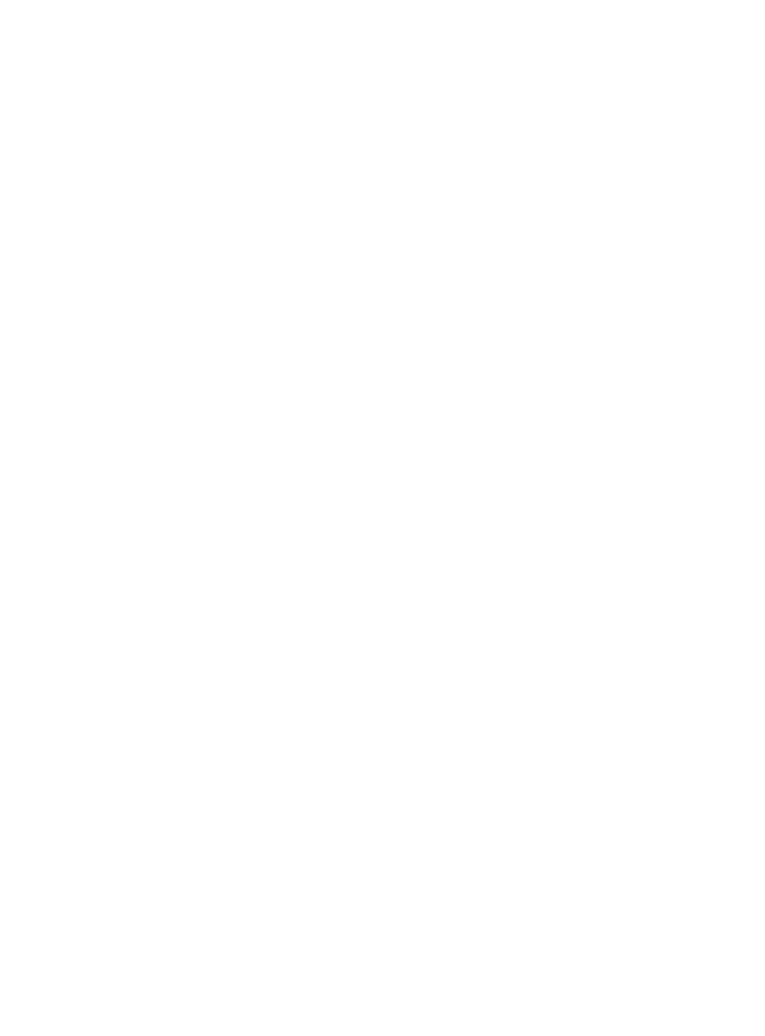
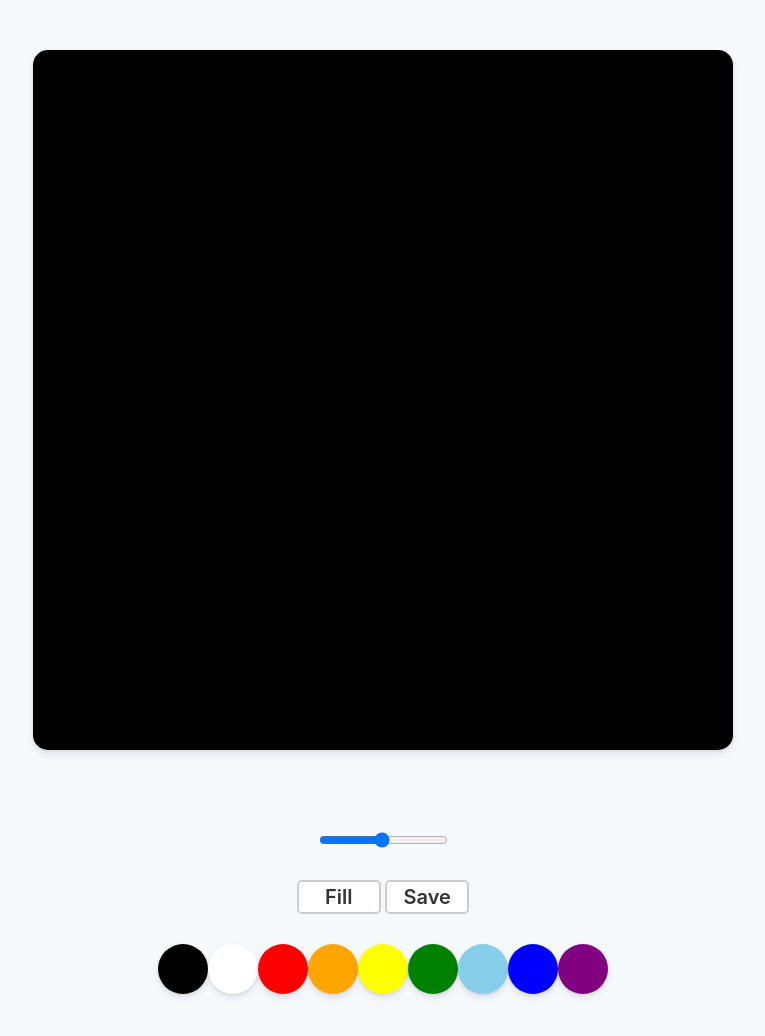
Before and after one commit to gksgml12/paintjs, a plain HTML site: page index.html in a window 1280 px wide. Shown: the whole page, without its empty margins (257-1022 px from the left). Before the commit the page ends 800 px from the top, so only its background shows below. Drawn offline with Linux system fonts and the light colour scheme.

Commit message:
Last Commit

```diff
--- a/app.js
+++ b/app.js
@@ -0,0 +1,109 @@
+const canvas = document.getElementById("jsCanvas");
+const ctx = canvas.getContext("2d");
+const colors = document.getElementsByClassName("jsColor");
+const range = document.getElementById("jsRange");
+const mode = document.getElementById("jsMode");
+const saveBtn = document.getElementById("jsSave");
+
+const INITIAL_COLOR="white"
+
+canvas.width = document.getElementsByClassName("canvas")[0].offsetWidth;
+canvas.height = document.getElementsByClassName("canvas")[0].offsetHeight;
+
+ctx.strokeStyle = "INITIAL_COLOR";
+ctx.lineWidth = "2.5;"
+
+ctx.fillStyle="INITIAL_COLOR";
+ctx.fillRect(0,0,canvas.width,canvas.height);
+
+let painting = false;
+let filling = false;
+
+function onMouseMove(event) {
+    const x = event.offsetX;
+    const y = event.offsetY;
+    if(!painting) {
+        ctx.beginPath();//경로 생성
+        // ctx.moveTo(x,y);//선 시작 좌표
+    } else {
+        ctx.lineTo(x,y);//선 끝 좌표
+        ctx.stroke();//선 그리기
+    }
+}
+
+function stopPainting() {
+    painting=false;
+}
+
+function startPainting(){
+    painting=true;
+}
+
+function onMouseLeave() {
+    stopPainting()
+}
+
+function handleColorClick(event){
+    const color =event.target.style.backgroundColor;
+    ctx.strokeStyle=color;
+    ctx.fillStyle=color;
+}
+
+function handleRangeChange(event){
+    const size=event.target.value;
+    ctx.lineWidth = size;
+}
+
+function modeChange(event){
+    if(filling===true){
+        filling=false;
+        mode.innerText="Fill"
+    } else {
+        filling=true;
+        mode.innerText="Paint"
+    }
+    console.log(filling)
+}
+
+function handleCanvasClick(event){
+    if(filling===true){
+        ctx.fillRect(0,0,canvas.width,canvas.height);
+    }
+}
+
+function handleCM(event){
+    event.preventDefault();
+}
+
+function handleSaveClick(event){
+    const image = canvas.toDataURL();
+    const link = document.createElement("a");
+    link.href =image;
+    link.download = "Paintjs[Export]";
+    link.click();
+}
+
+if (canvas) {
+    canvas.addEventListener("mousemove",onMouseMove);
+    canvas.addEventListener("mousedown",startPainting);
+    canvas.addEventListener("mouseup",stopPainting);
+    canvas.addEventListener("mouseleave",stopPainting);
+    canvas.addEventListener("click",handleCanvasClick);
+    canvas.addEventListener("contextmenu",handleCM)
+}
+
+Array.from(colors).forEach(color=>
+    color.addEventListener("click",handleColorClick)
+    );
+
+if(range) {
+    range.addEventListener("input",handleRangeChange);
+}
+
+if(mode) {
+    mode.addEventListener("click",modeChange);
+}
+
+if(saveBtn) {
+    saveBtn.addEventListener("click",handleSaveClick);
+}
--- a/index.html
+++ b/index.html
@@ -8,6 +8,63 @@
     <title>PaintJS</title>
   </head>
   <body>
+    <canvas id="jsCanvas" class="canvas"></canvas>
+    <div class="controls">
+      <div class="controls__range">
+        <input
+          type="range"
+          id="jsRange"
+          min="0.1"
+          max="5"
+          value="2.5"
+          step="0.1"
+        />
+      </div>
+
+      <div class="controls__btns">
+        <button id="jsMode">Fill</button>
+        <button id="jsSave">Save</button>
+      </div>
+
+      <div class="controls__colors" id="jscolors">
+        <div
+          class="controls__colors jsColor"
+          style="background-color: black"
+        ></div>
+        <div
+          class="controls__colors jsColor"
+          style="background-color: white"
+        ></div>
+        <div
+          class="controls__colors jsColor"
+          style="background-color: red"
+        ></div>
+        <div
+          class="controls__colors jsColor"
+          style="background-color: orange"
+        ></div>
+        <div
+          class="controls__colors jsColor"
+          style="background-color: yellow"
+        ></div>
+        <div
+          class="controls__colors jsColor"
+          style="background-color: green"
+        ></div>
+        <div
+          class="controls__colors jsColor"
+          style="background-color: skyblue"
+        ></div>
+        <div
+          class="controls__colors jsColor"
+          style="background-color: blue"
+        ></div>
+        <div
+          class="controls__colors jsColor"
+          style="background-color: purple"
+        ></div>
+      </div>
+    </div>
     <script src="app.js"></script>
   </body>
 </html>
--- /dev/null
+++ b/reset.css
@@ -0,0 +1,124 @@
+html,
+body,
+div,
+span,
+applet,
+object,
+iframe,
+h1,
+h2,
+h3,
+h4,
+h5,
+h6,
+p,
+blockquote,
+pre,
+a,
+abbr,
+acronym,
+address,
+big,
+cite,
+code,
+del,
+dfn,
+em,
+img,
+ins,
+kbd,
+q,
+s,
+samp,
+small,
+strike,
+strong,
+sub,
+sup,
+tt,
+var,
+b,
+u,
+i,
+center,
+dl,
+dt,
+dd,
+ol,
+ul,
+li,
+fieldset,
+form,
+label,
+legend,
+table,
+caption,
+tbody,
+tfoot,
+thead,
+tr,
+th,
+td,
+article,
+aside,
+canvas,
+details,
+embed,
+figure,
+figcaption,
+footer,
+header,
+hgroup,
+menu,
+nav,
+output,
+ruby,
+section,
+summary,
+time,
+mark,
+audio,
+video {
+  margin: 0;
+  padding: 0;
+  border: 0;
+  font-size: 100%;
+  font: inherit;
+  vertical-align: baseline;
+}
+/* HTML5 display-role reset for older browsers */
+article,
+aside,
+details,
+figcaption,
+figure,
+footer,
+header,
+hgroup,
+menu,
+nav,
+section {
+  display: block;
+}
+body {
+  line-height: 1;
+}
+ol,
+ul {
+  list-style: none;
+}
+blockquote,
+q {
+  quotes: none;
+}
+blockquote:before,
+blockquote:after,
+q:before,
+q:after {
+  content: "";
+  content: none;
+}
+table {
+  border-collapse: collapse;
+  border-spacing: 0;
+}
--- a/style.css
+++ b/style.css
@@ -0,0 +1,62 @@
+@import "reset.css";
+body {
+  background-color: #f6f9fc;
+  font-family: -apple-system, BlinkMacSystemFont, "Segoe UI", Roboto, Oxygen,
+    Ubuntu, Cantarell, "Open Sans", "Helvetica Neue", sans-serif;
+  display: flex;
+  flex-direction: column;
+  align-items: center;
+  padding: 50px 0px;
+}
+
+.canvas {
+  width: 700px;
+  height: 700px;
+  background-color: white;
+  border-radius: 15px;
+  box-shadow: 0 4px 6px rgba(50, 50, 93, 0.11), 0 1px 3px rgba(0, 0, 0, 0.08);
+}
+
+.controls {
+  margin-top: 80px;
+  display: flex;
+  flex-direction: column;
+  align-items: center;
+}
+
+.controls .controls__btns {
+  margin-bottom: 30px;
+}
+
+.controls__btns button {
+  all: unset;
+  cursor: pointer;
+  background-color: white;
+  padding: 5px 0px;
+  width: 80px;
+  text-align: center;
+  border-radius: 5px;
+  border: 2px solid rgba(0, 0, 0, 0.2);
+  color: rgba(0, 0, 0, 0.8);
+  font-weight: 600;
+  font-size: 20px;
+}
+
+.controls__btns button:active {
+  transform: scale(0.98);
+}
+.controls .controls__colors {
+  display: flex;
+}
+
+.controls__colors .controls__colors {
+  width: 50px;
+  height: 50px;
+  border-radius: 25px;
+  cursor: pointer;
+  box-shadow: 0 4px 6px rgba(50, 50, 93, 0.11), 0 1px 3px rgba(0, 0, 0, 0.08);
+}
+
+.controls .controls__range {
+  margin-bottom: 30px;
+}
```
Also changed, not shown: app2.js (added, +46 -0 lines).
